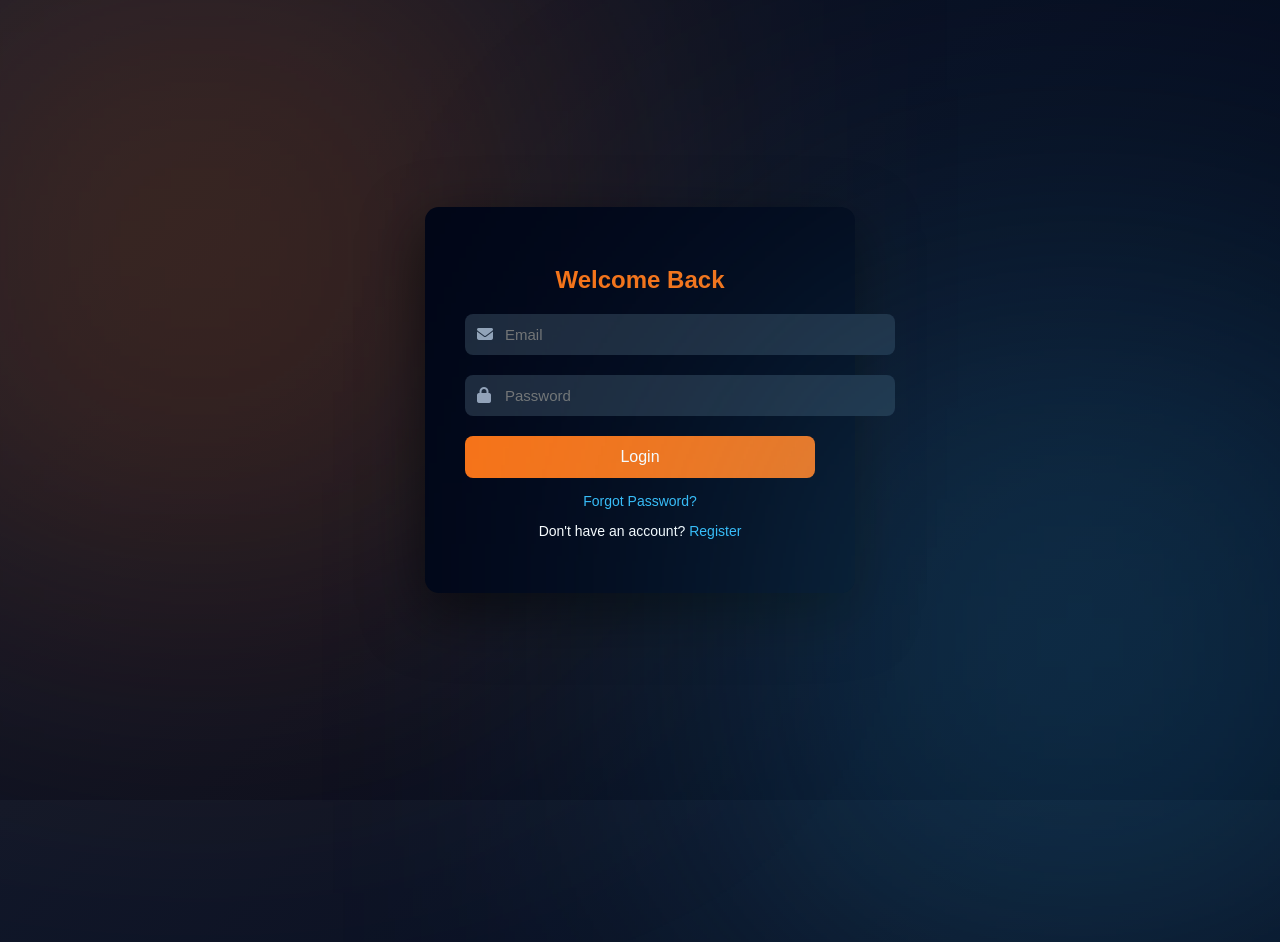
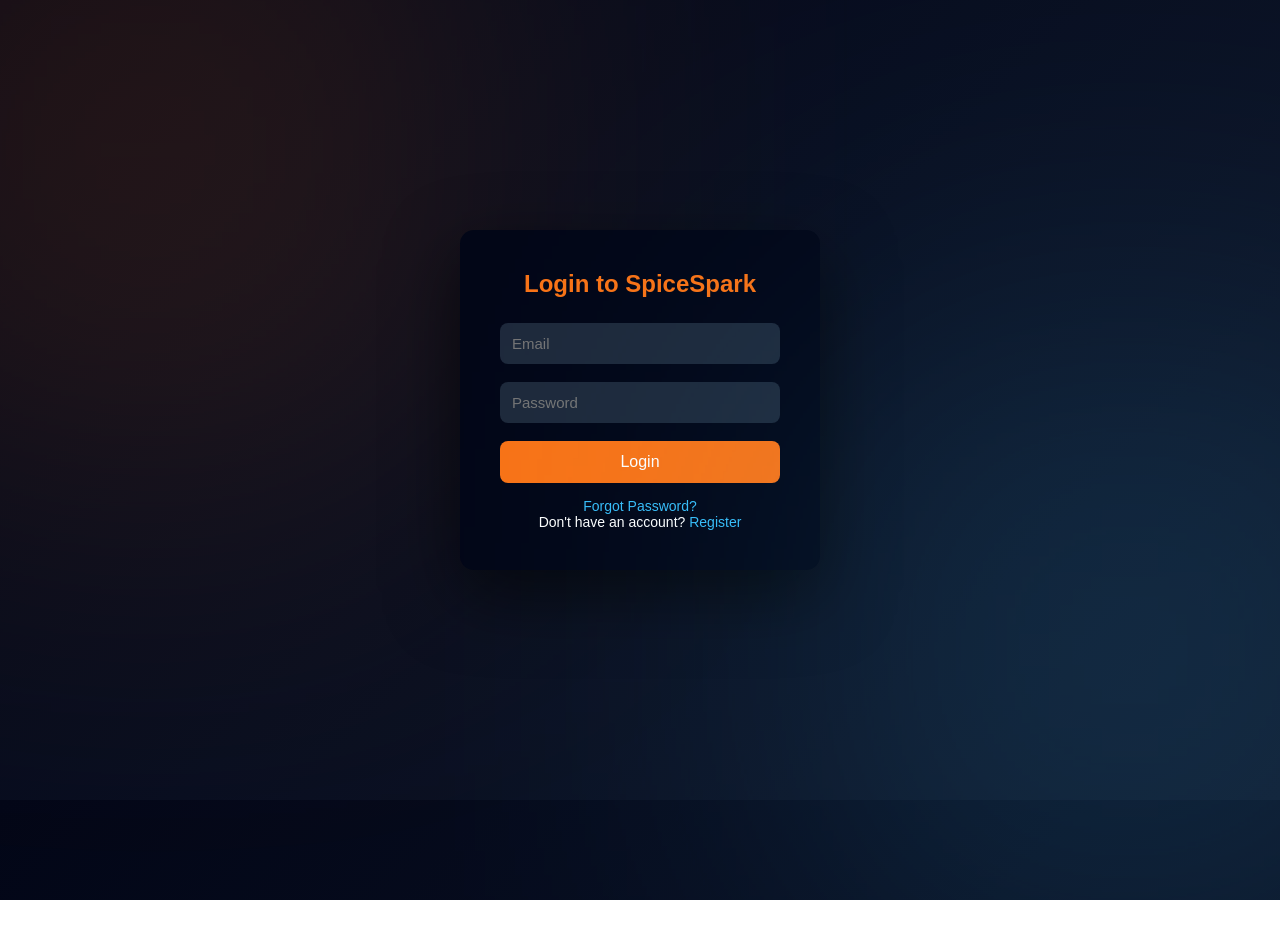
Before and after one commit to timothyasuke-prog/SpiceSpark, a website: page public/login.html in a window 1280 px wide. Shown: the top 942 px of the page. After the commit the page ends 900 px from the top, so only its background shows below. Drawn offline with Linux system fonts and the light colour scheme.

Commit message:
Update login.html

```diff
--- a/public/login.html
+++ b/public/login.html
@@ -5,100 +5,86 @@
 <meta name="viewport" content="width=device-width, initial-scale=1.0">
 <title>Login - SpiceSpark</title>
 
-<link rel="stylesheet" href="https://cdnjs.cloudflare.com/ajax/libs/font-awesome/6.5.0/css/all.min.css">
-
 <style>
 
+*{
+margin:0;
+padding:0;
+box-sizing:border-box;
+font-family:Arial, Helvetica, sans-serif;
+}
+
 body{
-margin:0;
-font-family:Arial, Helvetica, sans-serif;
 height:100vh;
 display:flex;
 align-items:center;
 justify-content:center;
-background:linear-gradient(135deg,#0f172a,#020617);
+background:linear-gradient(135deg,#020617,#0f172a);
 overflow:hidden;
 }
 
-/* floating animation background */
+/* animated glow background */
 
 body::before{
 content:"";
 position:absolute;
-width:600px;
-height:600px;
+width:500px;
+height:500px;
 background:#f97316;
 filter:blur(200px);
-opacity:0.3;
+opacity:0.25;
 top:-100px;
 left:-100px;
-animation:float 10s infinite alternate;
 }
 
 body::after{
 content:"";
 position:absolute;
-width:600px;
-height:600px;
+width:500px;
+height:500px;
 background:#38bdf8;
 filter:blur(200px);
-opacity:0.3;
+opacity:0.25;
 bottom:-100px;
 right:-100px;
-animation:float 12s infinite alternate;
-}
-
-@keyframes float{
-from{transform:translateY(0)}
-to{transform:translateY(60px)}
 }
 
 /* card */
 
-.login-card{
+.container{
 position:relative;
 background:#020617;
 padding:40px;
-width:350px;
 border-radius:14px;
-box-shadow:0 20px 60px rgba(0,0,0,0.6);
-text-align:center;
+width:360px;
+box-shadow:0 25px 70px rgba(0,0,0,0.6);
 color:white;
-animation:fadeIn 1s ease;
+animation:fadeIn 0.8s ease;
 }
 
-@keyframes fadeIn{
-from{opacity:0;transform:translateY(20px)}
-to{opacity:1;transform:translateY(0)}
-}
-
-.login-card h2{
-margin-bottom:20px;
+h2{
+text-align:center;
+margin-bottom:25px;
 color:#f97316;
 }
 
 /* inputs */
 
-.input-group{
-position:relative;
-margin-bottom:20px;
-}
-
-.input-group input{
+input{
 width:100%;
-padding:12px 40px;
+padding:12px;
+margin-bottom:18px;
 border:none;
 border-radius:8px;
 background:#1e293b;
 color:white;
 font-size:15px;
+transition:0.3s;
 }
 
-.input-group i{
-position:absolute;
-top:12px;
-left:12px;
-color:#94a3b8;
+input:focus{
+outline:none;
+background:#334155;
 }
 
 /* button */
@@ -123,6 +109,7 @@ transform:scale(1.05);
 /* links */
 
 .links{
+text-align:center;
 margin-top:15px;
 font-size:14px;
 }
@@ -136,12 +123,26 @@ text-decoration:none;
 text-decoration:underline;
 }
 
+/* animation */
+
+@keyframes fadeIn{
+from{
+opacity:0;
+transform:translateY(20px);
+}
+to{
+opacity:1;
+transform:translateY(0);
+}
+}
+
 /* mobile */
 
 @media(max-width:450px){
 
-.login-card{
+.container{
 width:90%;
+padding:30px;
 }
 
 }
@@ -151,21 +152,15 @@ width:90%;
 
 <body>
 
-<div class="login-card">
+<div class="container">
 
-<h2>Welcome Back</h2>
+<h2>Login to SpiceSpark</h2>
 
-<form method="POST" action="/login">
+<form id="loginForm">
 
-<div class="input-group">
-<i class="fa fa-envelope"></i>
-<input type="email" name="email" placeholder="Email" required>
-</div>
+<input type="email" id="email" placeholder="Email" required>
 
-<div class="input-group">
-<i class="fa fa-lock"></i>
-<input type="password" name="password" placeholder="Password" required>
-</div>
+<input type="password" id="password" placeholder="Password" required>
 
 <button type="submit">Login</button>
 
@@ -175,12 +170,13 @@ width:90%;
 
 <p><a href="forgot-password.html">Forgot Password?</a></p>
 
-<p>Don't have an account?
-<a href="register.html">Register</a></p>
+<p>Don't have an account? <a href="register.html">Register</a></p>
 
 </div>
 
 </div>
 
+<script src="script.js"></script>
+
 </body>
 </html>
```
